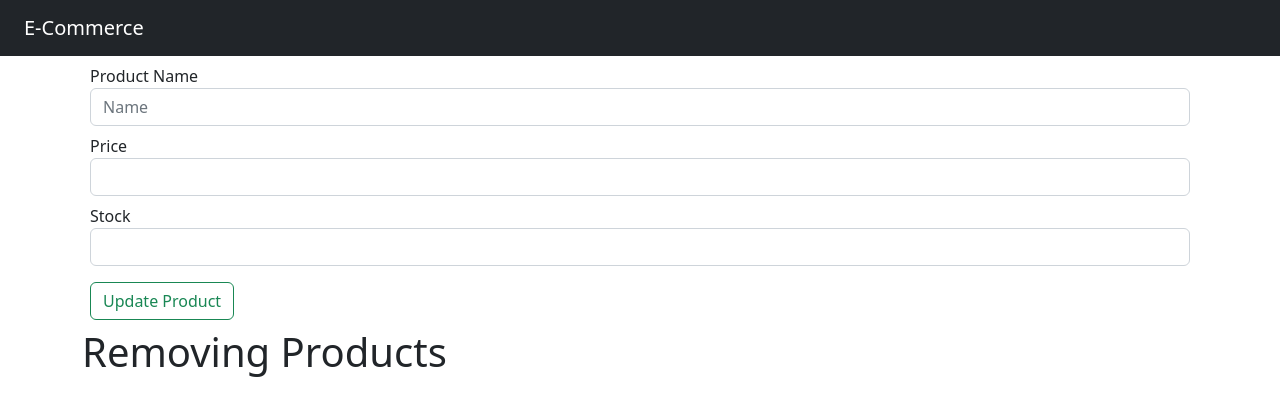
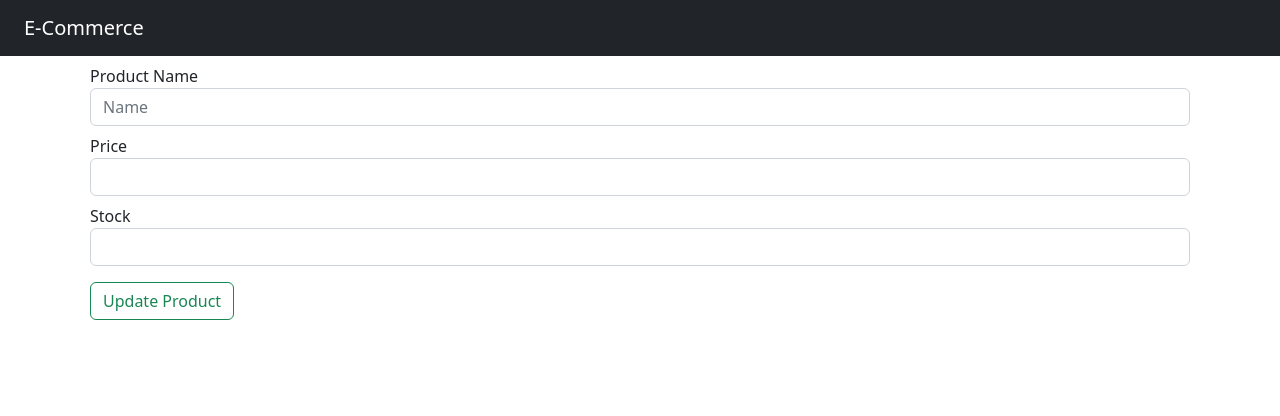
Before and after one commit to ianaack/e-commerce, a React (Create React App) app in the folder client/: page /products/1 in a window 1280 px wide. Shown: the top 416 px of the page. Built offline with nearby package versions, Linux system fonts and the light colour scheme; no server answers.

Commit message:
Update: removed removeProduct component

```diff
--- a/client/src/components/removeProduct.js
+++ /dev/null
@@ -1,9 +0,0 @@
-function RemoveProducts() {
-	return (
-		<div>
-			<h1>Removing Products</h1>
-		</div>
-	);
-}
-
-export default RemoveProducts;
--- a/client/src/pages/Detail.js
+++ b/client/src/pages/Detail.js
@@ -2,13 +2,11 @@ import React from "react";
 
 // import components
 import UpdateProduct from "../components/UpdateProduct";
-import RemoveProduct from "../components/removeProduct";
 
 const Detail = () => {
 	return (
 		<div className="container">
 			<UpdateProduct />
-			<RemoveProduct />
 		</div>
 	);
 };
```
